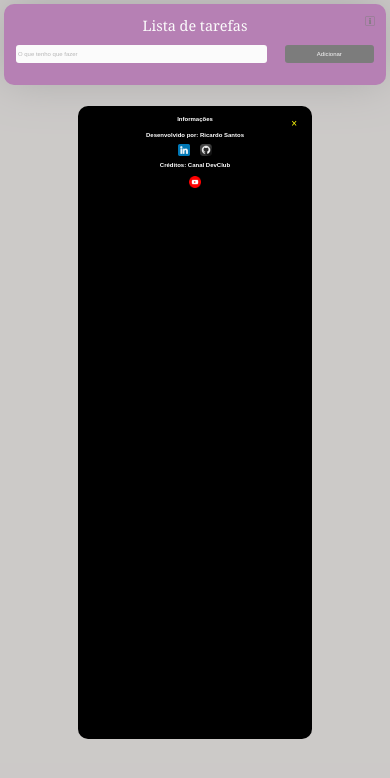
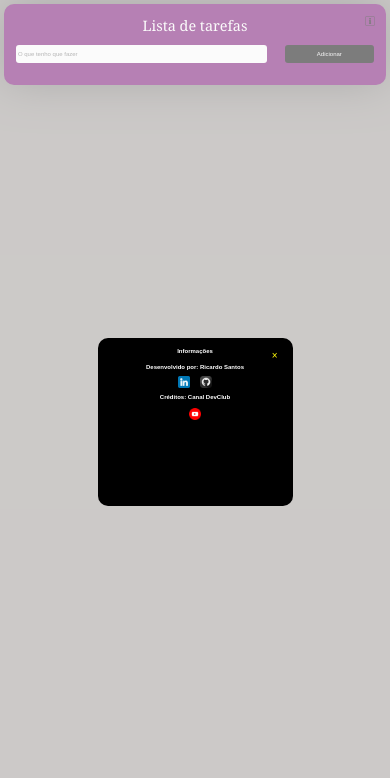
Before and after one commit to ricardobsan/ListaTarefas, a plain HTML site: page index.html in a window 390 px wide. Both pictures are taken after a click on the picture 370 px from the left and 20 px from the top of the page. Drawn offline with Linux system fonts and the light colour scheme.

Commit message:
Update informacao.css

```diff
--- a/css/informacao.css
+++ b/css/informacao.css
@@ -190,3 +190,16 @@
 
 
 }
+
+@media(max-width:430px){
+
+
+    .popup {
+
+
+        width: 50%;
+        height: 20vh;
+
+
+    }
+}
```
